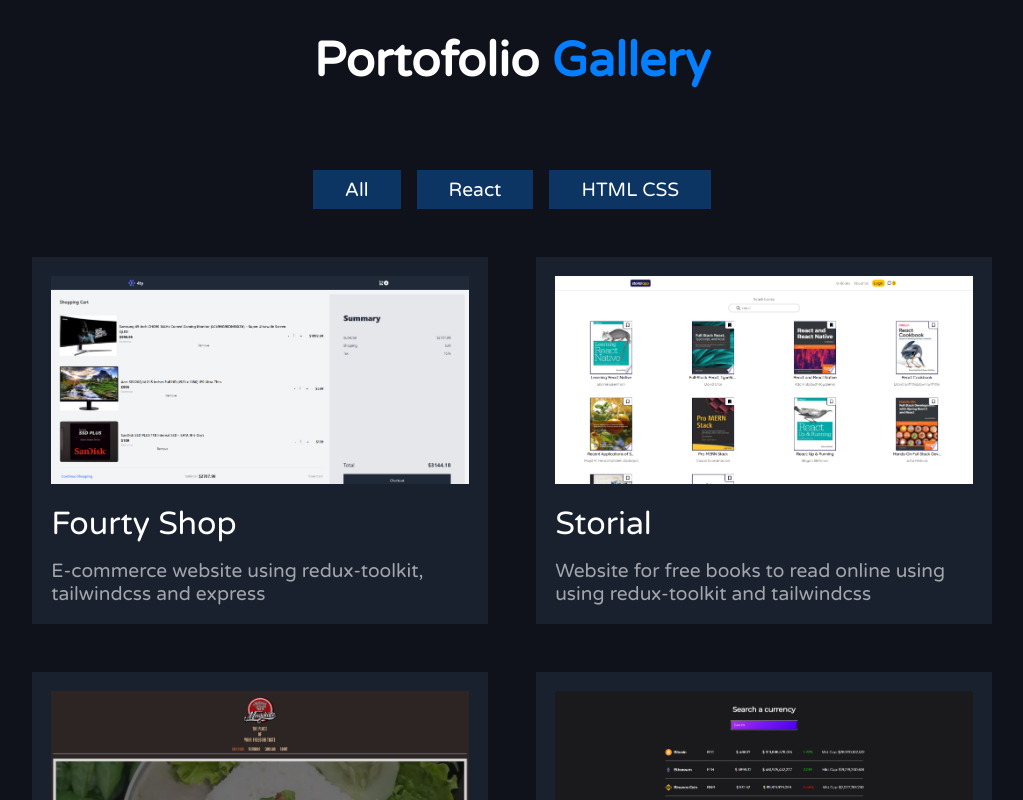
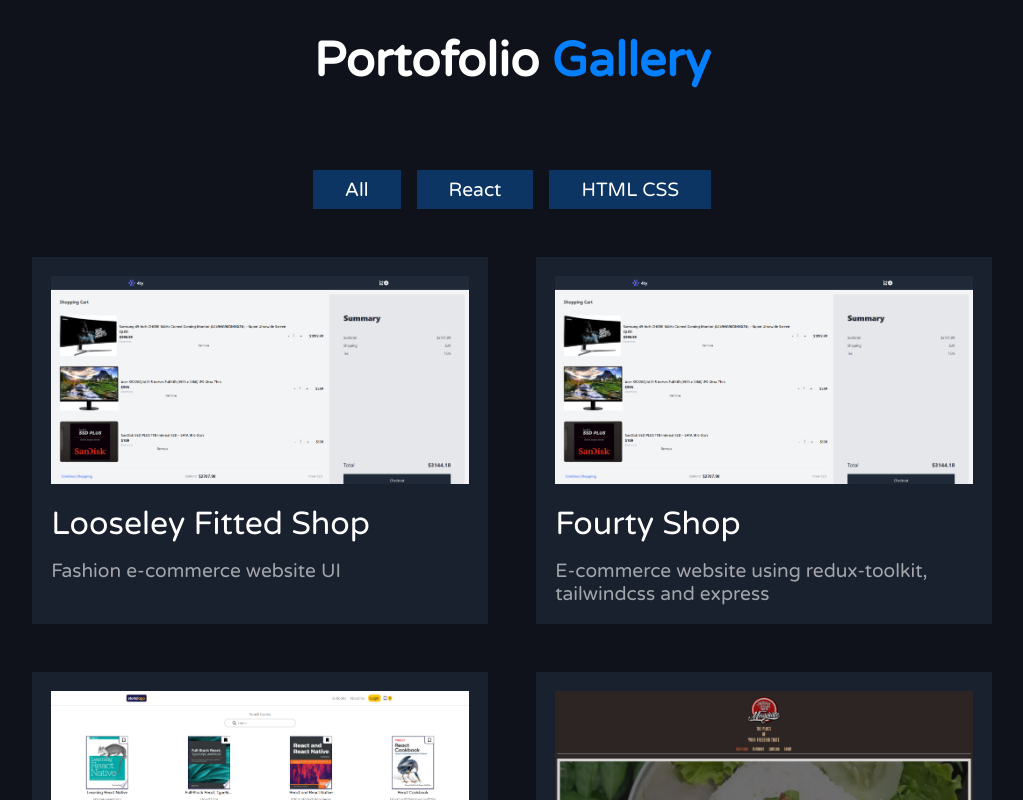
Before and after one commit to mnaauval/my-porto-gallery, a React (Create React App) app: page / in a window 1280 px wide. Shown: the top 800 px of the page, without its empty margins (128-1151 px from the left). Built offline with nearby package versions, Linux system fonts and the light colour scheme.

Commit message:
Update data.js

```diff
--- a/src/data.js
+++ b/src/data.js
@@ -8,9 +8,19 @@ import blog7 from "./assets/images/7.png";
 import blog8 from "./assets/images/8.png";
 import blog9 from "./assets/images/9.png";
 import blog10 from "./assets/images/10.png";
+import blog11 from "./assets/images/11.png";
 
 // eslint-disable-next-line
 export default [
+  {
+    id: 11,
+    image: blog10,
+    title: "Looseley Fitted Shop",
+    category: "React",
+    alt: "React",
+    description: "Fashion e-commerce website UI",
+    url: "https://fourty-shop.web.app/",
+  },
   {
     id: 10,
     image: blog10,
```
